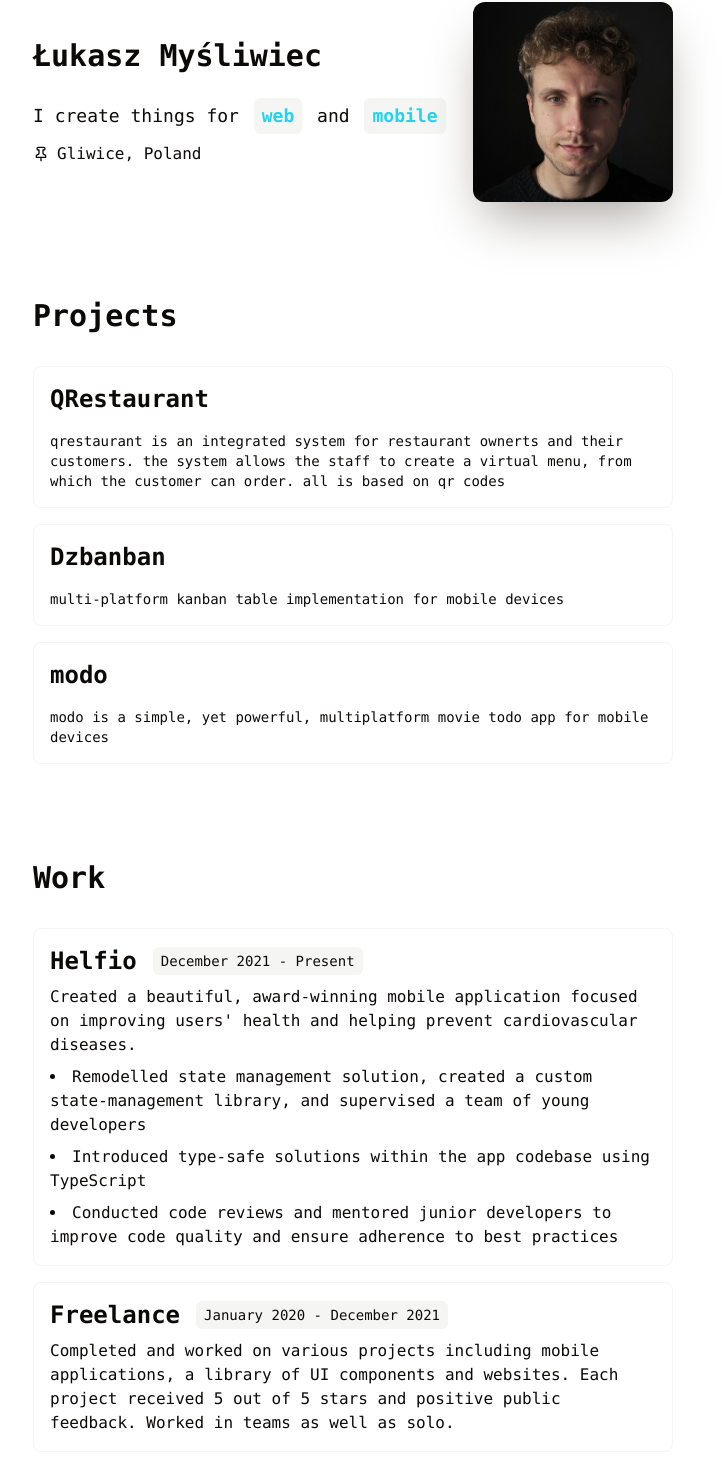
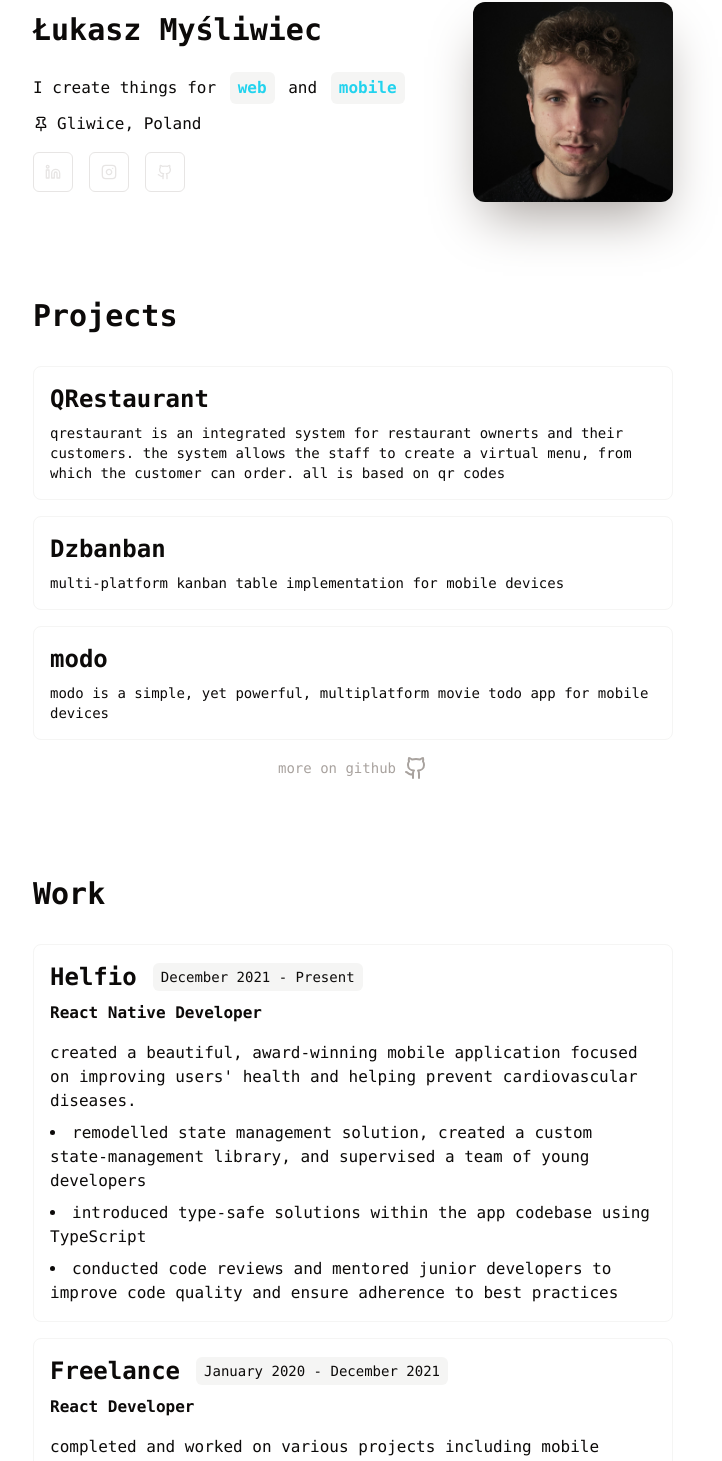
Before and after one commit to TheLukaszNs/portfolio, a Next.js app: page / in a window 1280 px wide. Shown: the part 334-1795 px from the top of the page, without its empty margins (287-1009 px from the left). Built offline with nearby package versions, Linux system fonts and the light colour scheme.

Commit message:
feat: add socials ✨

```diff
--- a/package.json
+++ b/package.json
@@ -9,6 +9,8 @@
     "lint": "next lint"
   },
   "dependencies": {
+    "@radix-ui/react-separator": "^1.0.3",
+    "@radix-ui/react-slot": "^1.0.2",
     "@radix-ui/react-switch": "^1.0.3",
     "@radix-ui/react-toggle": "^1.0.3",
     "class-variance-authority": "^0.7.0",
--- a/src/app/page.tsx
+++ b/src/app/page.tsx
@@ -1,9 +1,10 @@
 import { Projects } from "@/components/sections/projects";
 import { Work } from "@/components/sections/work";
 import { ThemeToggle } from "@/components/theme-toggle";
+import { Button } from "@/components/ui/button";
 import { Switch } from "@/components/ui/switch";
 import { Toggle } from "@/components/ui/toggle";
-import { Pin, Sun } from "lucide-react";
+import { Github, Instagram, Linkedin, Pin, Sun } from "lucide-react";
 import Image from "next/image";
 import Link from "next/link";
 
@@ -43,7 +44,7 @@
             Łukasz Myśliwiec
             <br />
           </h1>
-          <div className="mt-4 text-lg">
+          <div className="mt-4">
             I create things for{" "}
             <div className="inline-block text-cyan-400 bg-stone-100 dark:bg-stone-900 mx-1 px-2 py-1 rounded-md font-mono font-bold">
               web
@@ -56,6 +57,29 @@
           <div className="flex flex-row items-center gap-2">
             <Pin className="w-4 h-4" />
             <span>Gliwice, Poland</span>
+          </div>
+          <div className="text-stone-200 flex flex-row gap-4 mt-2">
+            <Button variant="outline" size="icon" asChild>
+              <Link
+                href="https://www.linkedin.com/in/lukasz-mysliwiec/"
+                target="_blank"
+              >
+                <Linkedin className="h-4 w-4" />
+              </Link>
+            </Button>
+            <Button variant="outline" size="icon" asChild>
+              <Link
+                href="https://www.instagram.com/thelukaszns2/"
+                target="_blank"
+              >
+                <Instagram className="h-4 w-4" />
+              </Link>
+            </Button>
+            <Button variant="outline" size="icon" asChild>
+              <Link href="https://www.github.com/thelukaszns" target="_blank">
+                <Github className="h-4 w-4" />
+              </Link>
+            </Button>
           </div>
         </div>
 
--- a/src/components/sections/projects.tsx
+++ b/src/components/sections/projects.tsx
@@ -1,5 +1,7 @@
 import { Url } from "next/dist/shared/lib/router/router";
 import Link from "next/link";
+import { Card } from "../ui/card";
+import { Github } from "lucide-react";
 
 export const Projects = () => {
   return (
@@ -24,6 +26,14 @@
         description="modo is a simple, yet powerful, multiplatform movie todo app for mobile devices"
         href="https://github.com/TheLukaszNs/modo"
       />
+
+      <Link
+        href="https://github.com/TheLukaszNs"
+        target="_blank"
+        className="flex flex-row gap-2 self-center dark:text-stone-600 dark:hover:text-stone-200 transition-colors duration-200 text-stone-400 hover:text-stone-800 items-center text-sm"
+      >
+        more on github <Github />
+      </Link>
     </section>
   );
 };
@@ -38,13 +48,11 @@
   href: Url;
 }) => {
   return (
-    <Link
-      className="dark:shadow-black shadow-none hover:shadow-xl hover:shadow-stone-100 flex flex-col gap-4 p-4 border border-accent rounded-lg transition-shadow duration-200"
-      href={href}
-      target="_blank"
-    >
-      <span className="text-2xl font-bold">{title}</span>
-      <span className="text-sm">{description}</span>
+    <Link href={href} target="_blank">
+      <Card className="dark:shadow-black shadow-none hover:shadow-2xl hover:shadow-stone-100 transition-shadow duration-200">
+        <span className="text-2xl font-bold">{title}</span>
+        <span className="text-sm">{description}</span>
+      </Card>
     </Link>
   );
 };
--- a/src/components/sections/work.tsx
+++ b/src/components/sections/work.tsx
@@ -1,31 +1,41 @@
 import { ReactNode } from "react";
+import { Card } from "../ui/card";
+import { Separator } from "../ui/separator";
 
 export const Work = () => {
   return (
     <section className="flex flex-col justify-center mt-24 font-mono gap-4">
       <h1 className="text-3xl font-black mb-4">Work</h1>
-      <Item title="Helfio" time="December 2021 - Present">
-        Created a beautiful, award-winning mobile application focused on
+      <Item
+        company="Helfio"
+        time="December 2021 - Present"
+        title="React Native Developer"
+      >
+        created a beautiful, award-winning mobile application focused on
         improving users&apos; health and helping prevent cardiovascular
         diseases.
         <ul className="list-disc list-inside gap-2 flex flex-col">
           <li>
-            Remodelled state management solution, created a custom
+            remodelled state management solution, created a custom
             state-management library, and supervised a team of young developers
           </li>
           <li>
-            Introduced type-safe solutions within the app codebase using
+            introduced type-safe solutions within the app codebase using
             TypeScript
           </li>
           <li>
-            Conducted code reviews and mentored junior developers to improve
+            conducted code reviews and mentored junior developers to improve
             code quality and ensure adherence to best practices
           </li>
         </ul>
       </Item>
-      <Item title="Freelance" time="January 2020 - December 2021">
-        Completed and worked on various projects including mobile applications,
-        a library of UI components and websites. Each project received 5 out of
+      <Item
+        company="Freelance"
+        time="January 2020 - December 2021"
+        title="React Developer"
+      >
+        completed and worked on various projects including mobile applications,
+        a library of UI components and websites. each project received 5 out of
         5 stars and positive public feedback. Worked in teams as well as solo.
       </Item>
     </section>
@@ -35,21 +45,24 @@
 const Item = ({
   children,
   time,
+  company,
   title,
 }: {
-  title: string;
+  company: string;
   time: string;
   children?: ReactNode;
+  title: string;
 }) => {
   return (
-    <div className="flex flex-col items-start gap-2 p-4 border border-accent rounded-lg">
+    <Card>
       <div className="flex flex-row gap-4 items-center">
-        <span className="text-2xl font-bold">{title}</span>
+        <span className="text-2xl font-bold">{company}</span>
         <div className="px-2 py-1 rounded-md bg-stone-100 dark:bg-stone-900 text-sm">
           {time}
         </div>
       </div>
+      <div className="font-semibold mb-2">{title}</div>
       {children}
-    </div>
+    </Card>
   );
 };
--- /dev/null
+++ b/src/components/ui/button.tsx
@@ -0,0 +1,56 @@
+import * as React from "react"
+import { Slot } from "@radix-ui/react-slot"
+import { cva, type VariantProps } from "class-variance-authority"
+
+import { cn } from "@/lib/utils"
+
+const buttonVariants = cva(
+  "inline-flex items-center justify-center whitespace-nowrap rounded-md text-sm font-medium ring-offset-background transition-colors focus-visible:outline-none focus-visible:ring-2 focus-visible:ring-ring focus-visible:ring-offset-2 disabled:pointer-events-none disabled:opacity-50",
+  {
+    variants: {
+      variant: {
+        default: "bg-primary text-primary-foreground hover:bg-primary/90",
+        destructive:
+          "bg-destructive text-destructive-foreground hover:bg-destructive/90",
+        outline:
+          "border border-input bg-background hover:bg-accent hover:text-accent-foreground",
+        secondary:
+          "bg-secondary text-secondary-foreground hover:bg-secondary/80",
+        ghost: "hover:bg-accent hover:text-accent-foreground",
+        link: "text-primary underline-offset-4 hover:underline",
+      },
+      size: {
+        default: "h-10 px-4 py-2",
+        sm: "h-9 rounded-md px-3",
+        lg: "h-11 rounded-md px-8",
+        icon: "h-10 w-10",
+      },
+    },
+    defaultVariants: {
+      variant: "default",
+      size: "default",
+    },
+  }
+)
+
+export interface ButtonProps
+  extends React.ButtonHTMLAttributes<HTMLButtonElement>,
+    VariantProps<typeof buttonVariants> {
+  asChild?: boolean
+}
+
+const Button = React.forwardRef<HTMLButtonElement, ButtonProps>(
+  ({ className, variant, size, asChild = false, ...props }, ref) => {
+    const Comp = asChild ? Slot : "button"
+    return (
+      <Comp
+        className={cn(buttonVariants({ variant, size, className }))}
+        ref={ref}
+        {...props}
+      />
+    )
+  }
+)
+Button.displayName = "Button"
+
+export { Button, buttonVariants }
--- /dev/null
+++ b/src/components/ui/card.tsx
@@ -0,0 +1,18 @@
+import { cn } from "@/lib/utils";
+import * as React from "react";
+
+export const Card = React.forwardRef<
+  HTMLDivElement,
+  React.HTMLAttributes<HTMLDivElement>
+>(({ className, ...props }, ref) => (
+  <div
+    ref={ref}
+    className={cn(
+      "rounded-lg border border-accent p-4 flex flex-col gap-2",
+      className,
+    )}
+    {...props}
+  />
+));
+
+Card.displayName = "Card";
--- /dev/null
+++ b/src/components/ui/separator.tsx
@@ -0,0 +1,31 @@
+"use client"
+
+import * as React from "react"
+import * as SeparatorPrimitive from "@radix-ui/react-separator"
+
+import { cn } from "@/lib/utils"
+
+const Separator = React.forwardRef<
+  React.ElementRef<typeof SeparatorPrimitive.Root>,
+  React.ComponentPropsWithoutRef<typeof SeparatorPrimitive.Root>
+>(
+  (
+    { className, orientation = "horizontal", decorative = true, ...props },
+    ref
+  ) => (
+    <SeparatorPrimitive.Root
+      ref={ref}
+      decorative={decorative}
+      orientation={orientation}
+      className={cn(
+        "shrink-0 bg-border",
+        orientation === "horizontal" ? "h-[1px] w-full" : "h-full w-[1px]",
+        className
+      )}
+      {...props}
+    />
+  )
+)
+Separator.displayName = SeparatorPrimitive.Root.displayName
+
+export { Separator }
```
Also changed, not shown: 1 other file (tests, documents, lock files or other folders).
